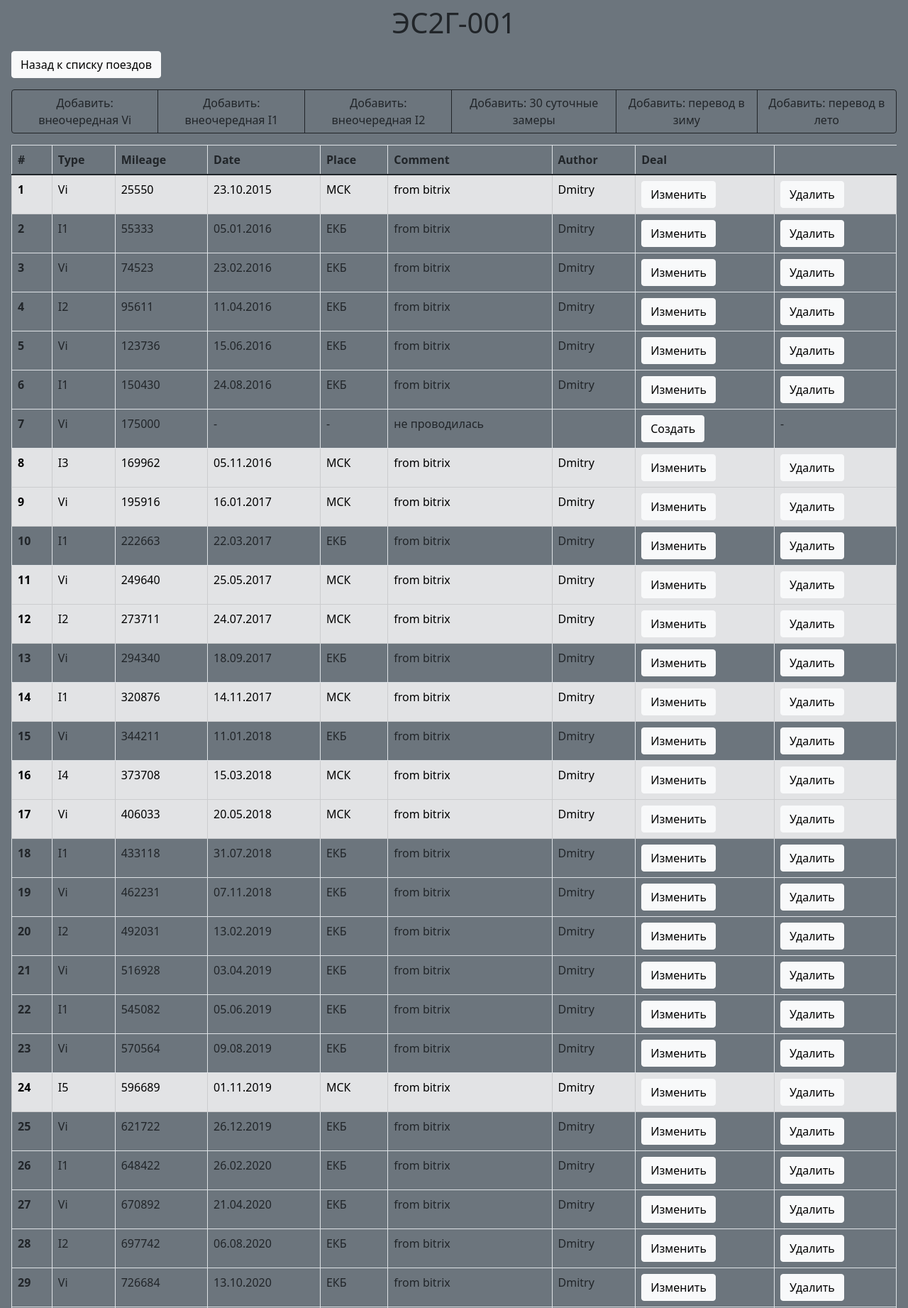
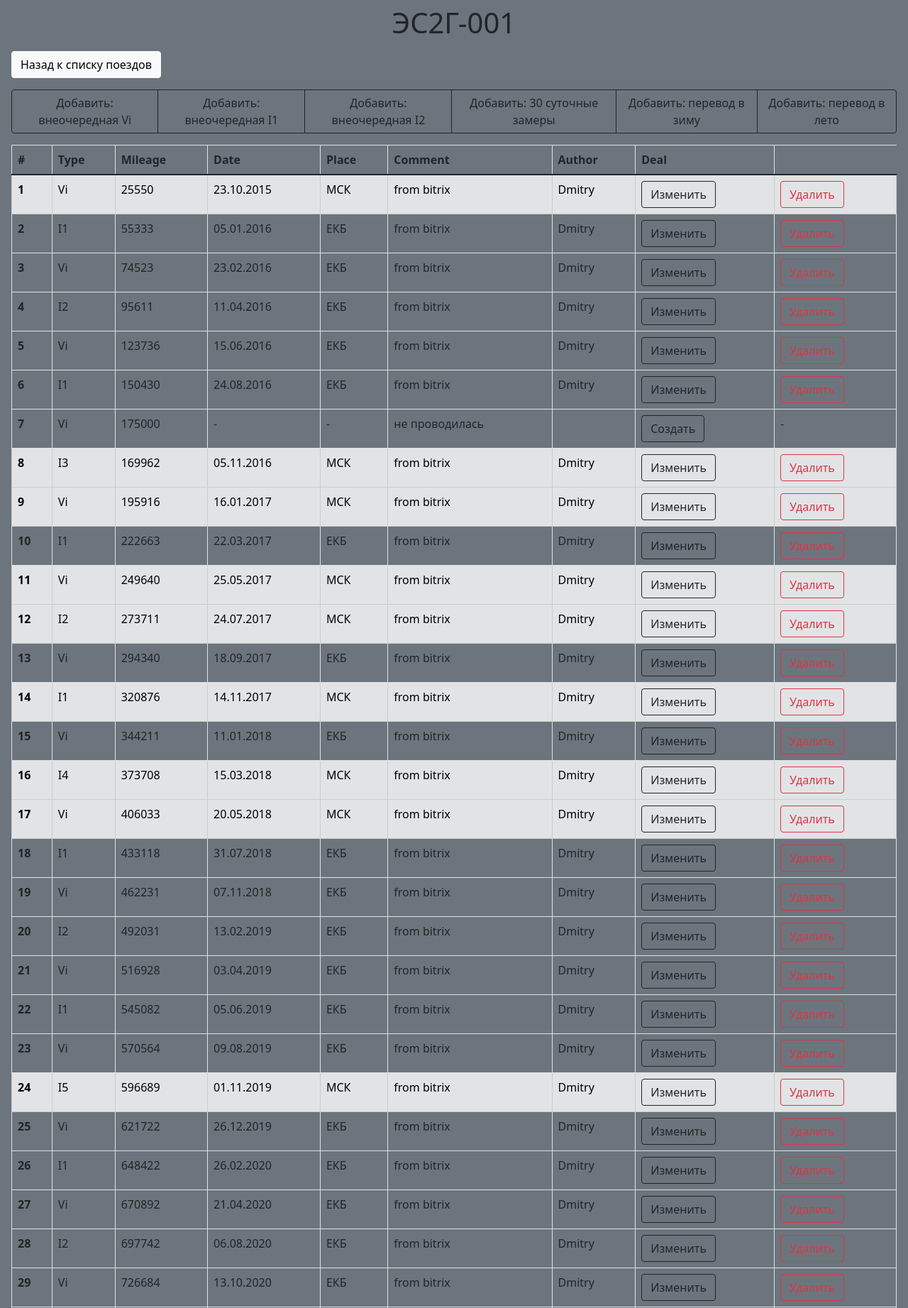
Before and after one commit to Dmitry-russ/Plan, a Django app: page /train/mai/1/ in a window 1280 px wide. Shown: the part 70-1913 px from the top of the page at 71% size. Run offline with Django 3.2, Linux system fonts and the light colour scheme; a user stored in the database is signed in; data comes from the database, SQL or seed files in the repository; some libraries are stand-ins or nearby versions.

Commit message:
на сервер для запуска тестирования

```diff
--- a/Plan/templates/includes/header.html
+++ b/Plan/templates/includes/header.html
@@ -17,8 +17,7 @@
                                href="{% url 'users:login' %}">Войти</a>
 
 
-                            <a type="button" class="btn btn-light" {% if view_name  == 'users:signup' %}active{% endif %}"
-                               href="{% url 'users:signup' %}">Регистрация</a>
+
 
                     {% endif %}
                 </ul>
--- a/Plan/templates/trains/mai_list.html
+++ b/Plan/templates/trains/mai_list.html
@@ -66,12 +66,12 @@
         {% endif %}
         <td>{{ mai.author.username }}</td>
         {% if mai.done %}
-            <td><a type="button" class="btn btn-light"
+            <td><a type="button" class="btn btn-outline-dark"
                    href="{% url 'train:mai_detail' mai_id=mai.pk %}">Изменить</td>
-            <td><a type="button" class="btn btn-light"
+            <td><a type="button" class="btn btn-outline-danger"
                    href="{% url 'train:mai_delete' mai_id=mai.pk %}">Удалить</td>
         {% else %}
-            <td><a type="button" class="btn btn-light"
+            <td><a type="button" class="btn btn-outline-dark"
                    href="{% url 'train:mai_create_from_list' train_id=train.id mai_id=mai.pk %}">Создать</td>
             <td>-</td>
         {% endif %}
--- a/Plan/users/urls.py
+++ b/Plan/users/urls.py
@@ -41,7 +41,7 @@ urlpatterns = [
         template_name='users/password_reset_complete.html'),
          name='password_reset_complete'),
 
-    path('signup/', views.SignUp.as_view(), name='signup'),
+    # path('signup/', views.SignUp.as_view(), name='signup'),
     path('login/',
          LoginView.as_view(
              template_name='users/login.html'),
```
Also changed, not shown: Plan/Plan/settings.py (+13 -13 lines).
